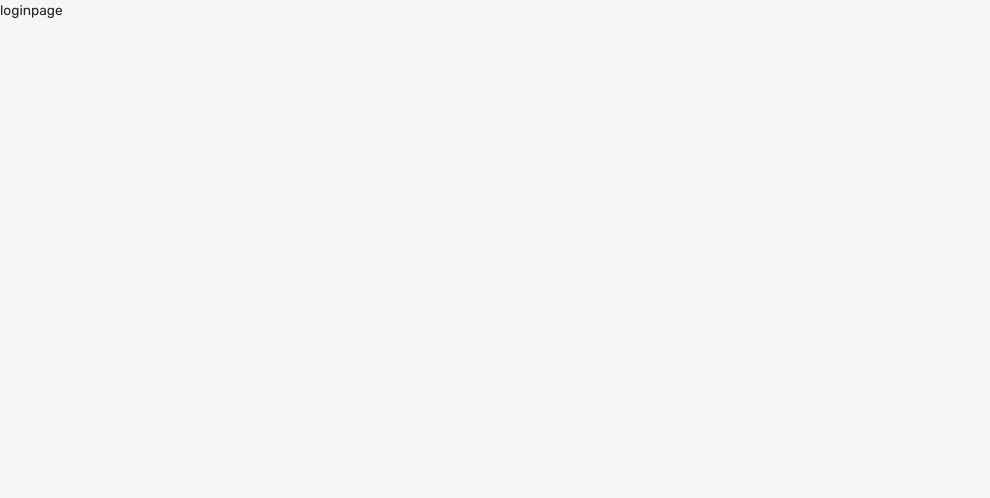
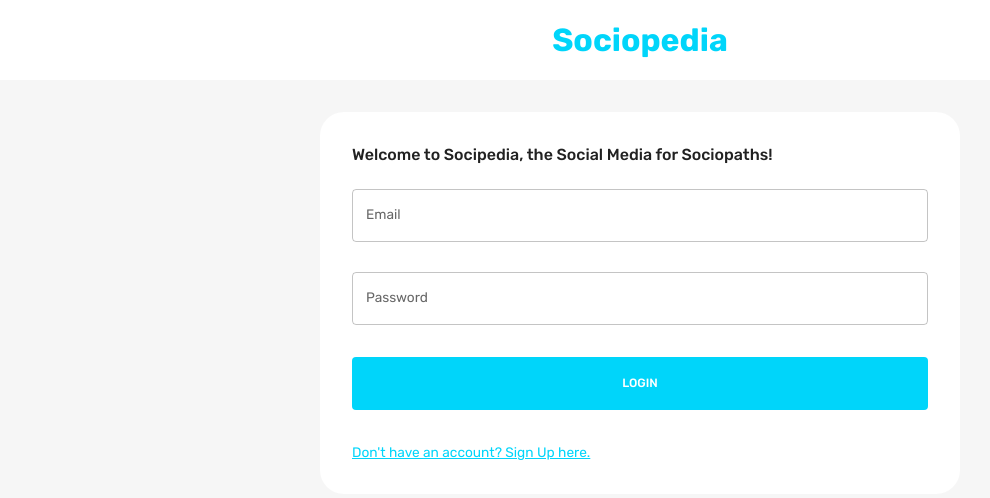
Before and after one commit to Henry-the-junior/mern-app-practice, a React (Create React App) app in the folder client/: page / in a window 1280 px wide. Shown: the top 498 px of the page, without its empty margins (0-990 px from the left). Built offline with nearby package versions, Linux system fonts and the light colour scheme.

Commit message:
start to study the login page

```diff
--- a/client/src/App.js
+++ b/client/src/App.js
@@ -41,17 +41,17 @@
           <CssBaseline />
           <Routes>
             <Route path="/" element={<LoginPage />} />
-            {/* <Route
+            <Route
               path="/home"
               element={isAuth ? <HomePage /> : <Navigate to="/" />}
             />
             <Route
               path="/profile/:userId"
               element={isAuth ? <ProfilePage /> : <Navigate to="/" />}
-            /> */}
+            />
 
-            <Route path="/home" element={<HomePage />} />
-            <Route path="/profile/:userId" element={<ProfilePage />} />
+            {/* <Route path="/home" element={<HomePage />} />
+            <Route path="/profile/:userId" element={<ProfilePage />} /> */}
           </Routes>
         </ThemeProvider>
       </BrowserRouter>
--- /dev/null
+++ b/client/src/scenes/loginPage/Form.jsx
@@ -0,0 +1,275 @@
+import { useState } from "react";
+import {
+  Box,
+  Button,
+  TextField,
+  useMediaQuery,
+  Typography,
+  useTheme,
+} from "@mui/material";
+import EditOutlinedIcon from "@mui/icons-material/EditOutlined";
+import { Formik } from "formik";
+import * as yup from "yup";
+import { useNavigate } from "react-router-dom";
+import { useDispatch } from "react-redux";
+import { setLogin } from "state";
+import Dropzone from "react-dropzone";
+import FlexBetween from "components/FlexBetween";
+
+const registerSchema = yup.object().shape({
+  firstName: yup.string().required("required"),
+  lastName: yup.string().required("required"),
+  email: yup.string().email("invalid email").required("required"),
+  password: yup.string().required("required"),
+  location: yup.string().required("required"),
+  occupation: yup.string().required("required"),
+  picture: yup.string().required("required"),
+});
+
+const loginSchema = yup.object().shape({
+  email: yup.string().email("invalid email").required("required"),
+  password: yup.string().required("required"),
+});
+
+const initialValuesRegister = {
+  firstName: "",
+  lastName: "",
+  email: "",
+  password: "",
+  location: "",
+  occupation: "",
+  picture: "",
+};
+
+const initialValuesLogin = {
+  email: "",
+  password: "",
+};
+
+const Form = () => {
+  const [pageType, setPageType] = useState("login");
+  const { palette } = useTheme();
+  const dispatch = useDispatch();
+  const navigate = useNavigate();
+  const isNonMobile = useMediaQuery("(min-width:600px)");
+  const isLogin = pageType === "login";
+  const isRegister = pageType === "register";
+
+  const register = async (values, onSubmitProps) => {
+    // this allows us to send form info with image
+    const formData = new FormData();
+    for (let value in values) {
+      formData.append(value, values[value]);
+    }
+    formData.append("picturePath", values.picture.name);
+
+    const savedUserResponse = await fetch(
+      "http://localhost:3001/auth/register",
+      {
+        method: "POST",
+        body: formData,
+      }
+    );
+    const savedUser = await savedUserResponse.json();
+    onSubmitProps.resetForm();
+
+    if (savedUser) {
+      setPageType("login");
+    }
+  };
+
+  const login = async (values, onSubmitProps) => {
+    const loggedInResponse = await fetch("http://localhost:3001/auth/login", {
+      method: "POST",
+      headers: { "Content-Type": "application/json" },
+      body: JSON.stringify(values),
+    });
+    const loggedIn = await loggedInResponse.json();
+    onSubmitProps.resetForm();
+    if (loggedIn) {
+      dispatch(
+        setLogin({
+          user: loggedIn.user,
+          token: loggedIn.token,
+        })
+      );
+      navigate("/home");
+    }
+  };
+
+  const handleFormSubmit = async (values, onSubmitProps) => {
+    if (isLogin) await login(values, onSubmitProps);
+    if (isRegister) await register(values, onSubmitProps);
+  };
+
+  return (
+    <Formik
+      onSubmit={handleFormSubmit}
+      initialValues={isLogin ? initialValuesLogin : initialValuesRegister}
+      validationSchema={isLogin ? loginSchema : registerSchema}
+    >
+      {({
+        values,
+        errors,
+        touched,
+        handleBlur,
+        handleChange,
+        handleSubmit,
+        setFieldValue,
+        resetForm,
+      }) => (
+        <form onSubmit={handleSubmit}>
+          <Box
+            display="grid"
+            gap="30px"
+            gridTemplateColumns="repeat(4, minmax(0, 1fr))"
+            sx={{
+              "& > div": { gridColumn: isNonMobile ? undefined : "span 4" },
+            }}
+          >
+            {isRegister && (
+              <>
+                <TextField
+                  label="First Name"
+                  onBlur={handleBlur}
+                  onChange={handleChange}
+                  value={values.firstName}
+                  name="firstName"
+                  error={
+                    Boolean(touched.firstName) && Boolean(errors.firstName)
+                  }
+                  helperText={touched.firstName && errors.firstName}
+                  sx={{ gridColumn: "span 2" }}
+                />
+                <TextField
+                  label="Last Name"
+                  onBlur={handleBlur}
+                  onChange={handleChange}
+                  value={values.lastName}
+                  name="lastName"
+                  error={Boolean(touched.lastName) && Boolean(errors.lastName)}
+                  helperText={touched.lastName && errors.lastName}
+                  sx={{ gridColumn: "span 2" }}
+                />
+                <TextField
+                  label="Location"
+                  onBlur={handleBlur}
+                  onChange={handleChange}
+                  value={values.location}
+                  name="location"
+                  error={Boolean(touched.location) && Boolean(errors.location)}
+                  helperText={touched.location && errors.location}
+                  sx={{ gridColumn: "span 4" }}
+                />
+                <TextField
+                  label="Occupation"
+                  onBlur={handleBlur}
+                  onChange={handleChange}
+                  value={values.occupation}
+                  name="occupation"
+                  error={
+                    Boolean(touched.occupation) && Boolean(errors.occupation)
+                  }
+                  helperText={touched.occupation && errors.occupation}
+                  sx={{ gridColumn: "span 4" }}
+                />
+                <Box
+                  gridColumn="span 4"
+                  border={`1px solid ${palette.neutral.medium}`}
+                  borderRadius="5px"
+                  p="1rem"
+                >
+                  <Dropzone
+                    acceptedFiles=".jpg,.jpeg,.png"
+                    multiple={false}
+                    onDrop={(acceptedFiles) =>
+                      setFieldValue("picture", acceptedFiles[0])
+                    }
+                  >
+                    {({ getRootProps, getInputProps }) => (
+                      <Box
+                        {...getRootProps()}
+                        border={`2px dashed ${palette.primary.main}`}
+                        p="1rem"
+                        sx={{ "&:hover": { cursor: "pointer" } }}
+                      >
+                        <input {...getInputProps()} />
+                        {!values.picture ? (
+                          <p>Add Picture Here</p>
+                        ) : (
+                          <FlexBetween>
+                            <Typography>{values.picture.name}</Typography>
+                            <EditOutlinedIcon />
+                          </FlexBetween>
+                        )}
+                      </Box>
+                    )}
+                  </Dropzone>
+                </Box>
+              </>
+            )}
+
+            <TextField
+              label="Email"
+              onBlur={handleBlur}
+              onChange={handleChange}
+              value={values.email}
+              name="email"
+              error={Boolean(touched.email) && Boolean(errors.email)}
+              helperText={touched.email && errors.email}
+              sx={{ gridColumn: "span 4" }}
+            />
+            <TextField
+              label="Password"
+              type="password"
+              onBlur={handleBlur}
+              onChange={handleChange}
+              value={values.password}
+              name="password"
+              error={Boolean(touched.password) && Boolean(errors.password)}
+              helperText={touched.password && errors.password}
+              sx={{ gridColumn: "span 4" }}
+            />
+          </Box>
+
+          {/* BUTTONS */}
+          <Box>
+            <Button
+              fullWidth
+              type="submit"
+              sx={{
+                m: "2rem 0",
+                p: "1rem",
+                backgroundColor: palette.primary.main,
+                color: palette.background.alt,
+                "&:hover": { color: palette.primary.main },
+              }}
+            >
+              {isLogin ? "LOGIN" : "REGISTER"}
+            </Button>
+            <Typography
+              onClick={() => {
+                setPageType(isLogin ? "register" : "login");
+                resetForm();
+              }}
+              sx={{
+                textDecoration: "underline",
+                color: palette.primary.main,
+                "&:hover": {
+                  cursor: "pointer",
+                  color: palette.primary.light,
+                },
+              }}
+            >
+              {isLogin
+                ? "Don't have an account? Sign Up here."
+                : "Already have an account? Login here."}
+            </Typography>
+          </Box>
+        </form>
+      )}
+    </Formik>
+  );
+};
+
+export default Form;
--- a/client/src/scenes/loginPage/index.jsx
+++ b/client/src/scenes/loginPage/index.jsx
@@ -1,5 +1,36 @@
+import { Box, Typography, useTheme, useMediaQuery } from "@mui/material";
+import Form from "./Form";
+
 const LoginPage = () => {
-    return <div>loginpage</div>
+  const theme = useTheme();
+  const isNonMobileScreens = useMediaQuery("(min-width: 1000px)");
+  return (
+    <Box>
+      <Box
+        width="100%"
+        backgroundColor={theme.palette.background.alt}
+        p="1rem 6%"
+        textAlign="center"
+      >
+        <Typography fontWeight="bold" fontSize="32px" color="primary">
+          Sociopedia
+        </Typography>
+      </Box>
+
+      <Box
+        width={isNonMobileScreens ? "50%" : "93%"}
+        p="2rem"
+        m="2rem auto"
+        borderRadius="1.5rem"
+        backgroundColor={theme.palette.background.alt}
+      >
+        <Typography fontWeight="500" variant="h5" sx={{ mb: "1.5rem" }}>
+          Welcome to Socipedia, the Social Media for Sociopaths!
+        </Typography>
+        <Form />
+      </Box>
+    </Box>
+  );
 };
 
 export default LoginPage;
--- a/client/src/scenes/navbar/index.jsx
+++ b/client/src/scenes/navbar/index.jsx
@@ -39,10 +39,10 @@
   const primaryLight = theme.palette.primary.light;
   const alt = theme.palette.background.alt;
 
-  // const fullName = `${user.firstName} ${user.lastName}`;
+  const fullName = `${user.firstName} ${user.lastName}`;
 
   // test fullName
-  const fullName = `Henry Tsai`;
+  // const fullName = `Henry Tsai`;
 
   return (
     <FlexBetween padding="1rem 6%" backgroundColor={alt}>
```
